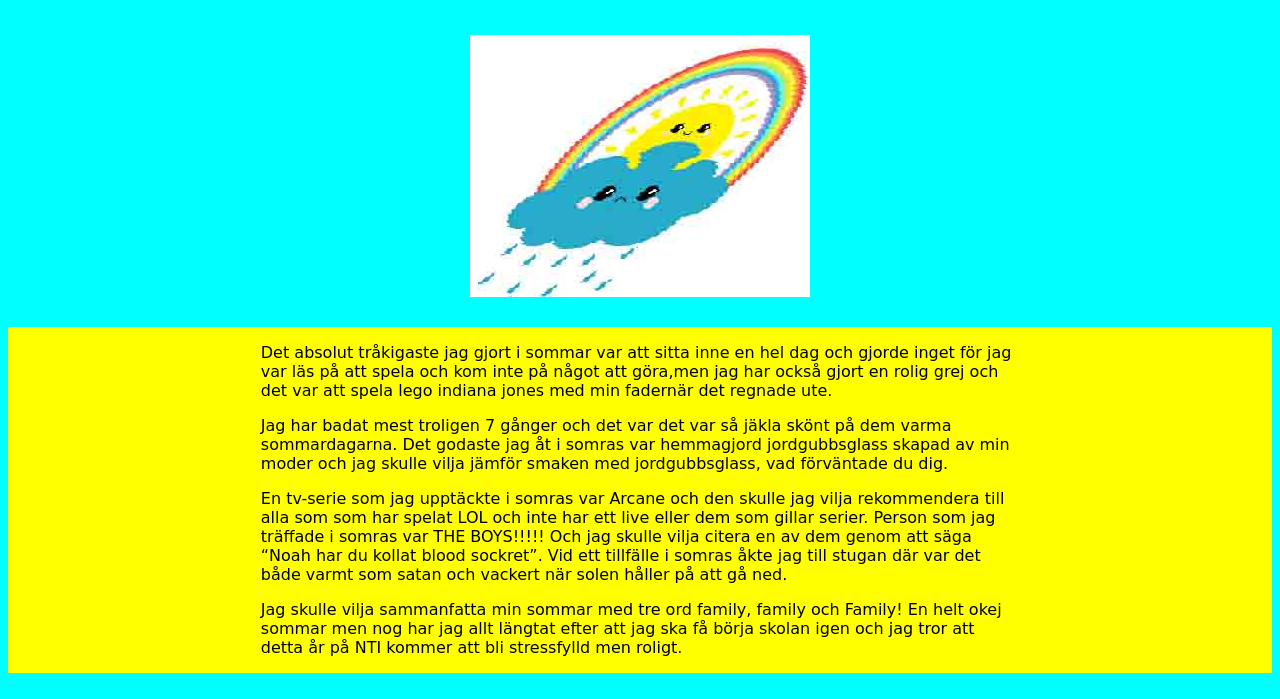
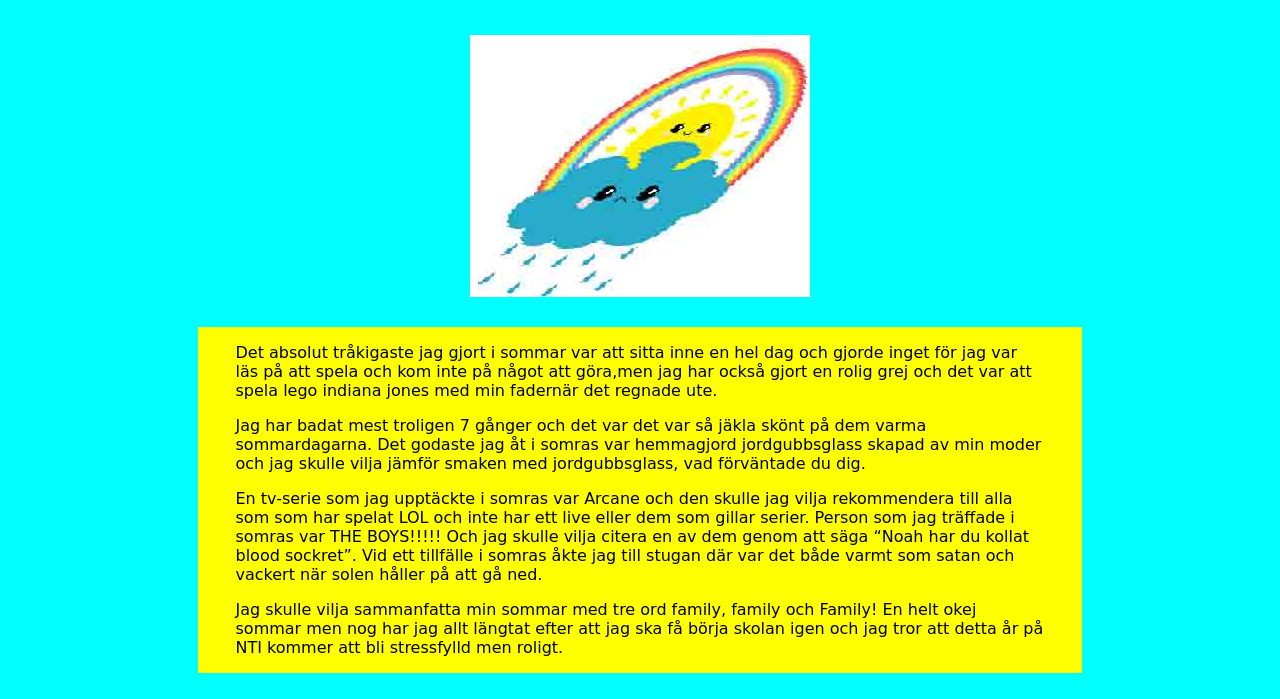
Before and after one commit to Timpan42/Timpan42-min-sommar, a plain HTML site: page index.html in a window 1280 px wide. Shown: the part 117-816 px from the top of the page. Drawn offline with Linux system fonts and the light colour scheme; a web font is replaced by a local one.

Commit message:
✨ margin på texten

```diff
--- a/css/style.css
+++ b/css/style.css
@@ -25,7 +25,8 @@ p{
 .sol_text{
     background-color: yellow;
     margin-top: 30px;
-    margin-right: ;
-    padding-left: 20%;
-    padding-right: 20%;
+    margin-right: 15%;
+    margin-left: 15%;
+    padding-left: 3%;
+    padding-right: 3%;
 }
```
